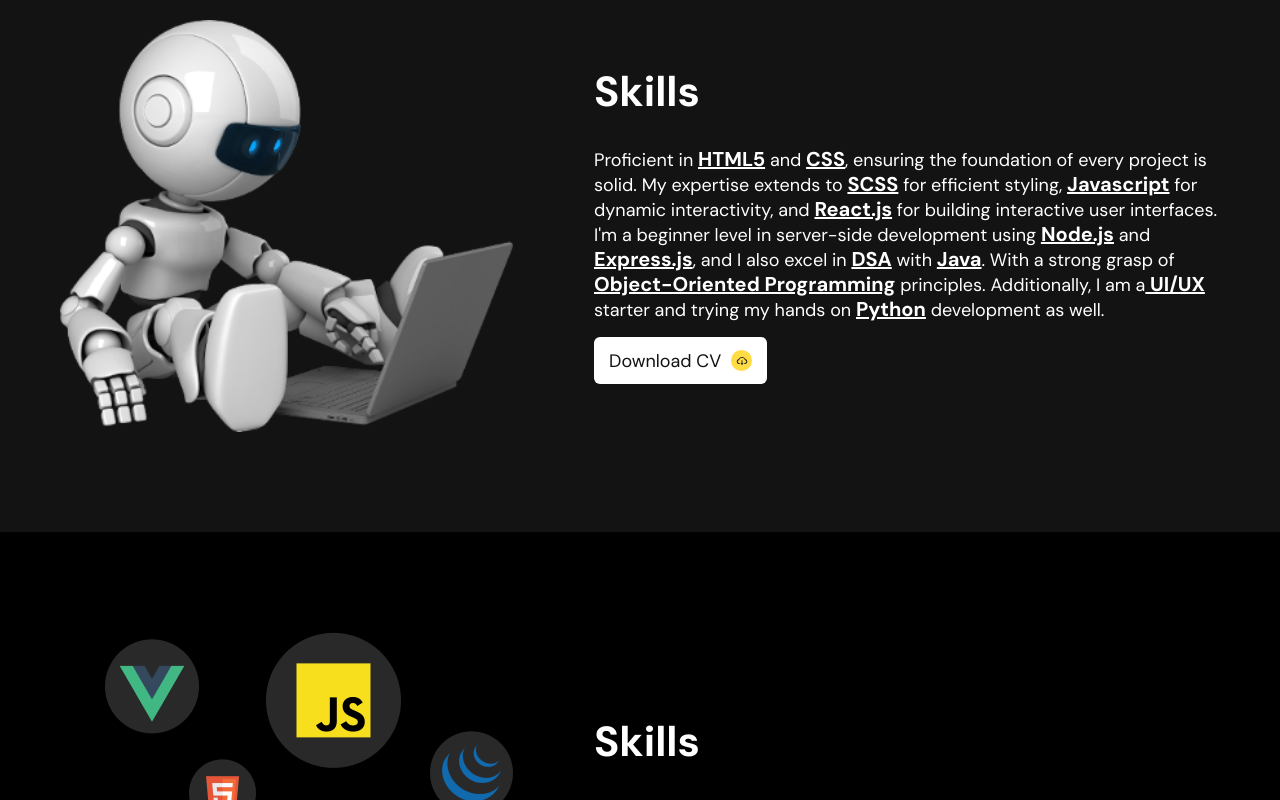
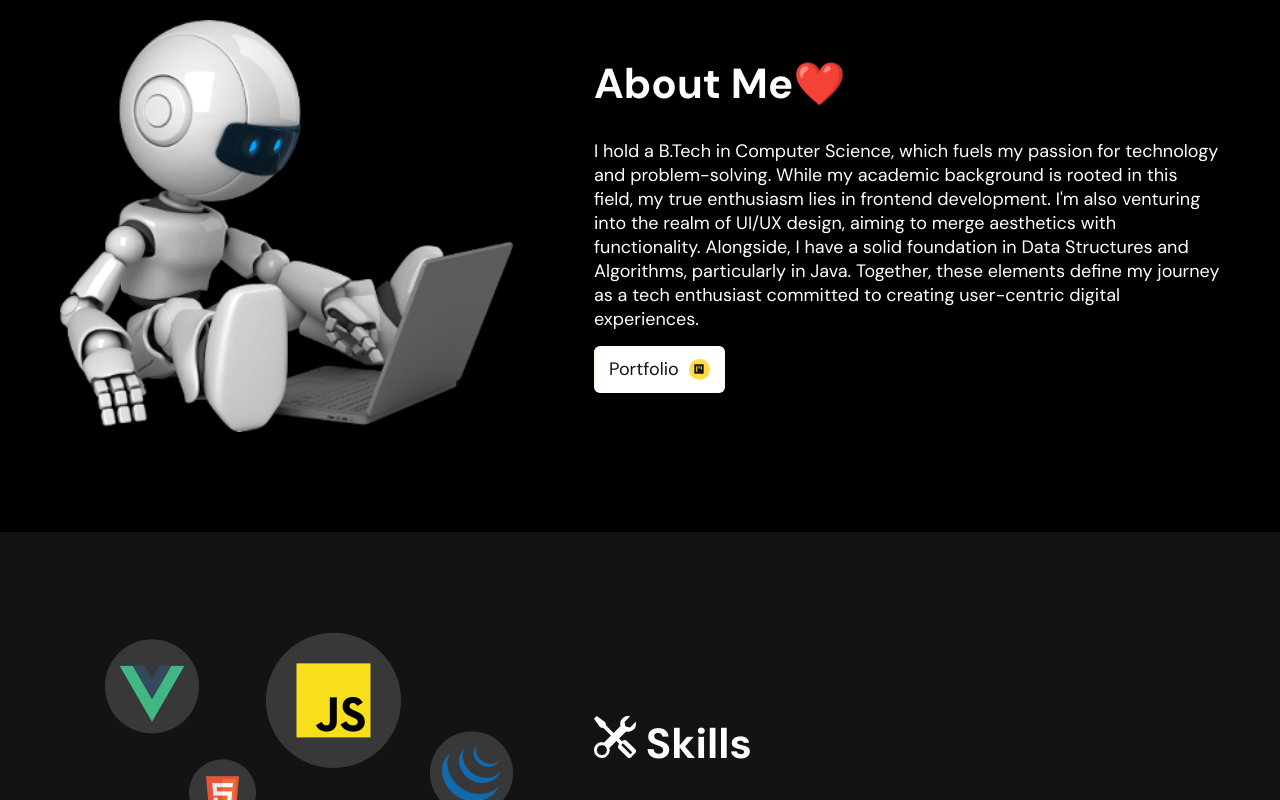
Before and after one commit to YashVMishra/Portfolio-React, a React (Create React App) app: page / in a window 1280 px wide. Shown: the part 880-1680 px from the top of the page. Built offline with nearby package versions, Linux system fonts and the light colour scheme.

Commit message:
Theme Changed, Navigation Bar Changed, Icon Added

```diff
--- a/src/components/about/index.jsx
+++ b/src/components/about/index.jsx
@@ -1,18 +1,18 @@
 import React from "react";
-import { AiOutlineCloudDownload } from "react-icons/ai";
+import { AiFillProject } from "react-icons/ai";
 
 import CallToAction from "../shared/CallToAction";
 import Photo from "../../images/about-3.png";
 import Section from "../shared/section";
-import Resume from "../../download/Resume.pdf";
+import { scrollToSection } from "../utils/helpers";
 
 import "./style.scss";
 
 const About = () => {
     return (
         <Section
-            background="light"
-            id="skills"
+            background="dark"
+            id="about"
         >
             <div className="skills-content-wrapper">
                 <div className="left-col">
@@ -22,20 +22,22 @@ const About = () => {
                     />
                 </div>
                 <div className="right-col">
-                    <h2>Skills</h2>
+                    <h2>About Me❤️</h2>
                     <p>
-                        Proficient in <span style={{fontWeight : "bolder", fontSize : "20px", textDecoration : "underline"}}>HTML5</span> and <span style={{fontWeight : "bolder", fontSize : "20px", textDecoration : "underline"}}>CSS</span>, ensuring the foundation of every
-                        project is solid. My expertise extends to <span style={{fontWeight : "bolder", fontSize : "20px", textDecoration : "underline"}}>SCSS</span> for efficient
-                        styling, <span style={{fontWeight : "bolder", fontSize : "20px", textDecoration : "underline"}}>Javascript</span> for dynamic interactivity, and <span style={{fontWeight : "bolder", fontSize : "20px", textDecoration : "underline"}}>React.js</span> for
-                        building interactive user interfaces. I'm a beginner level in server-side
-                        development using <span style={{fontWeight : "bolder", fontSize : "20px", textDecoration : "underline"}}>Node.js</span> and <span style={{fontWeight : "bolder", fontSize : "20px", textDecoration : "underline"}}>Express.js</span>, and I also excel in <span style={{fontWeight : "bolder", fontSize : "20px", textDecoration : "underline"}}>DSA</span> with <span style={{fontWeight : "bolder", fontSize : "20px", textDecoration : "underline"}}>Java</span>. With a strong grasp of
-                        <span style={{fontWeight : "bolder", fontSize : "20px", textDecoration : "underline"}}> Object-Oriented Programming</span> principles. Additionally, I am a<span style={{fontWeight : "bolder", fontSize : "20px", textDecoration : "underline"}}> UI/UX </span>
-                        starter and trying my hands on <span style={{fontWeight : "bolder", fontSize : "20px", textDecoration : "underline"}}>Python</span> development as well.
+                        I hold a B.Tech in Computer Science, which fuels my passion for technology
+                        and problem-solving. While my academic background is rooted in this field,
+                        my true enthusiasm lies in frontend development. I'm also venturing into
+                        the realm of UI/UX design, aiming to merge aesthetics with functionality.
+                        Alongside, I have a solid foundation in Data Structures and Algorithms,
+                        particularly in Java. Together, these elements define my journey as a tech
+                        enthusiast committed to creating user-centric digital experiences.
                     </p>
                     <CallToAction
-                        text="Download CV"
-                        icon={<AiOutlineCloudDownload />}
-                        action={() => window.open(Resume)}
+                        text="Portfolio"
+                        icon={<AiFillProject />}
+                        action={() => {
+                        scrollToSection("portfolio");
+                        }}
                     />
                 </div>
             </div>
--- a/src/components/intro/navigation-bar/index.jsx
+++ b/src/components/intro/navigation-bar/index.jsx
@@ -56,9 +56,9 @@ const Navigation = () => {
                 </span>
                 <span
                     className="navigation-item"
-                    onClick={() => menuItemClickHandler("blogs")}
+                    onClick={() => menuItemClickHandler("about")}
                 >
-                    Blogs & Articles
+                    About Me
                 </span>
                 <CallToAction
                     text="Contact me"
--- a/src/components/portfolio/index.jsx
+++ b/src/components/portfolio/index.jsx
@@ -109,7 +109,7 @@ const Portfolio = () => {
         <Section
             id="portfolio"
             title="Check My Portfolio"
-            background="light"
+            background="dark"
         >
             <div className="portfolio-content-wrapper">
                 <Filters filterProjects={(tag) => filterProjects(tag)} />
--- a/src/components/skills/index.jsx
+++ b/src/components/skills/index.jsx
@@ -1,5 +1,6 @@
 import React from "react";
 import { AiOutlineCloudDownload } from "react-icons/ai";
+import { BsTools } from "react-icons/bs";
 
 import CallToAction from "../shared/CallToAction";
 import TechIcons from "../../images/tech-icons.png";
@@ -11,7 +12,7 @@ import "./style.scss";
 const Skills = () => {
     return (
         <Section
-            background="dark"
+            background="light"
             id="skills"
         >
             <div className="skills-content-wrapper">
@@ -22,7 +23,7 @@ const Skills = () => {
                     />
                 </div>
                 <div className="right-col">
-                    <h2>Skills</h2>
+                    <h2><BsTools/>&nbsp;Skills</h2>
                     <p>
                         Proficient in <span style={{fontWeight : "bolder", fontSize : "20px", textDecoration : "underline"}}>HTML5</span> and <span style={{fontWeight : "bolder", fontSize : "20px", textDecoration : "underline"}}>CSS</span>, ensuring the foundation of every
                         project is solid. My expertise extends to <span style={{fontWeight : "bolder", fontSize : "20px", textDecoration : "underline"}}>SCSS</span> for efficient
```
